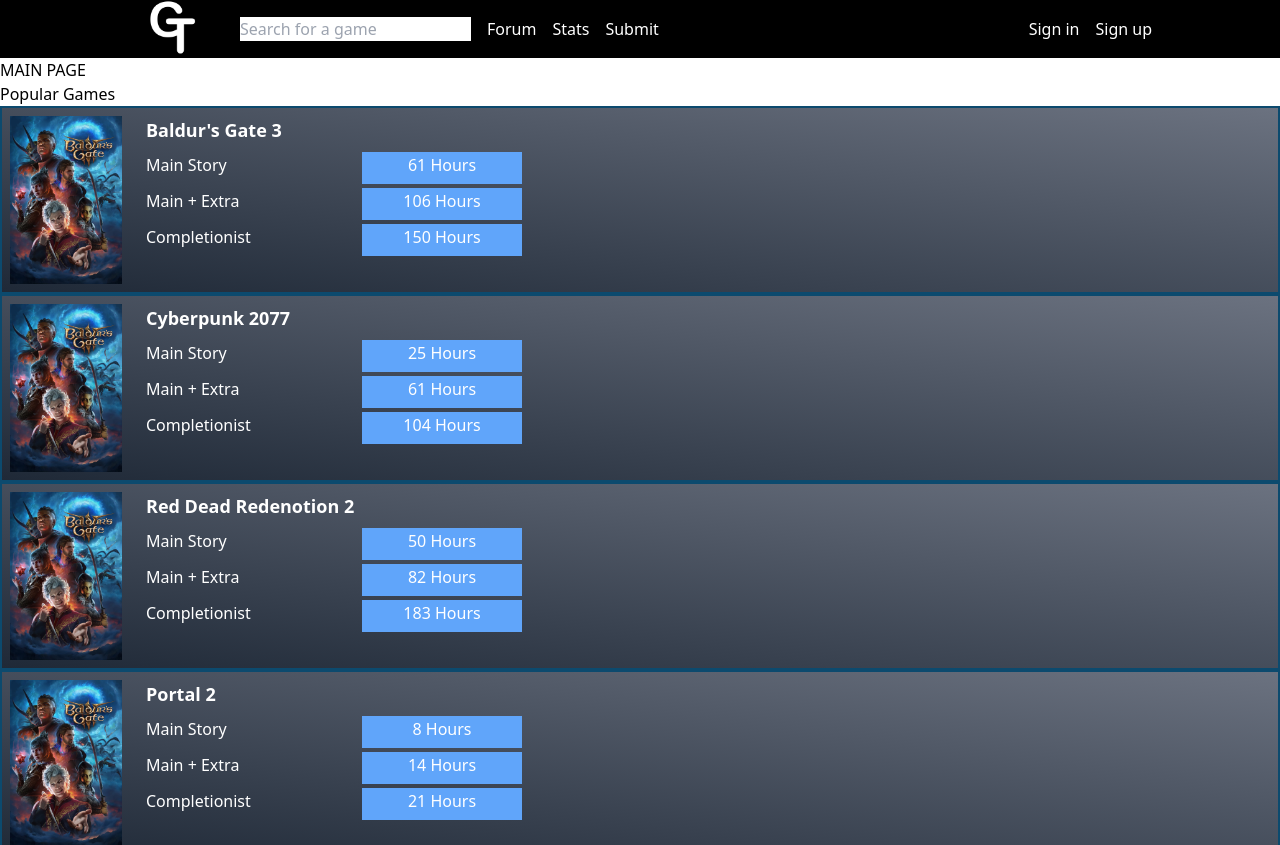
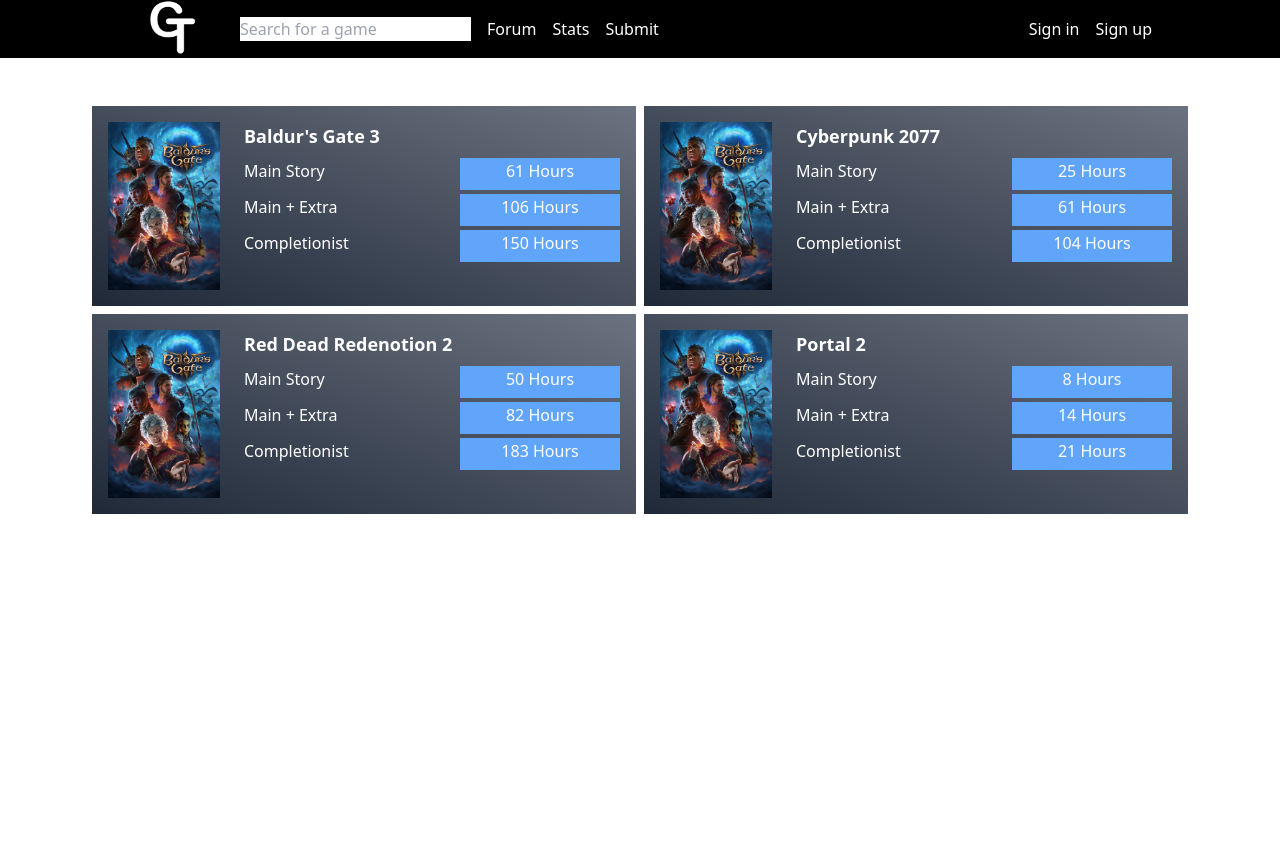
Before and after one commit to Kaaeed/GameTime, a Next.js app: page / in a window 1280 px wide. Shown: the top 845 px of the page. After the commit the page ends 800 px from the top, so only its background shows below. Built offline with nearby package versions, Linux system fonts and the light colour scheme.

Commit message:
Added a bit of a resposivity to game-card component

```diff
--- a/components/main-page/game-card.tsx
+++ b/components/main-page/game-card.tsx
@@ -19,8 +19,8 @@
   completionist,
 }: GameCardProps) {
   return (
-    <div className="flex border-2 border-sky-900 p-2 text-white bg-gradient-to-tr from-gray-800 to-gray-500">
-      <div className="w-28">
+    <div className="flex p-4 text-white bg-gradient-to-tr from-gray-800 to-gray-500">
+      <div className="max-w-28">
         <Link href="/work-in-progress">
           <Image src={GameImage} alt="Image of a game" />
         </Link>
--- a/components/main-page/popular-games.tsx
+++ b/components/main-page/popular-games.tsx
@@ -33,11 +33,11 @@
 
 export default function PopularGames() {
   return (
-    <div>
-      <div>
+    <div className="w-full flex justify-center intems-center">
+      <section className="w-auto">
         <h1>Popular Games</h1>
         <div>
-          <ul>
+          <ul className="grid grid-cols-1 gap-x-2 gap-y-2 xl:grid-cols-2">
             {DUMMY_DATA.map((game) => (
               <li key={game.id}>
                 <GameCard
@@ -50,7 +50,7 @@
             ))}
           </ul>
         </div>
-      </div>
+      </section>
     </div>
   );
 }
--- a/styles/globals.css
+++ b/styles/globals.css
@@ -2,11 +2,18 @@
 @tailwind components;
 @tailwind utilities;
 
-html {
-  height: 100%;
+* {
   box-sizing: border-box;
+  padding: 0;
+  margin: 0;
 }
 
+html,
+body {
+  max-width: 100%;
+  overflow-x: hidden;
+  color: white;
+}
 main {
   min-height: 100%;
 }
```
